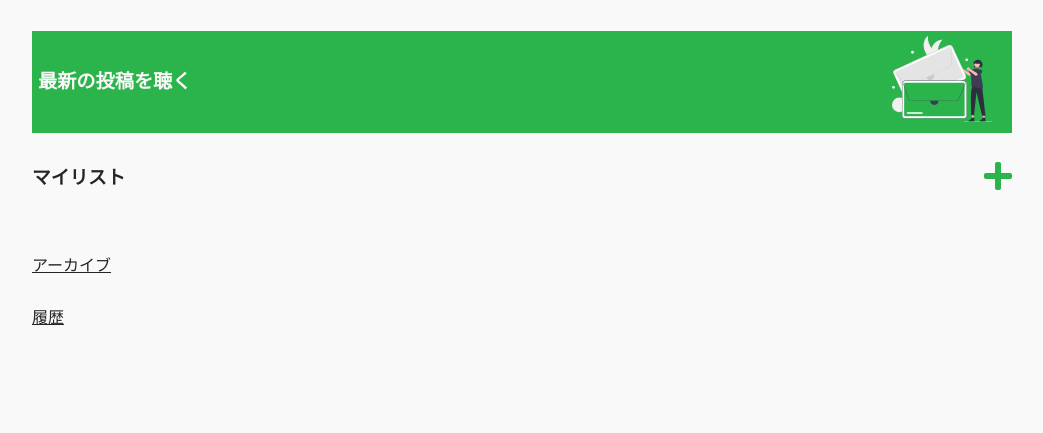
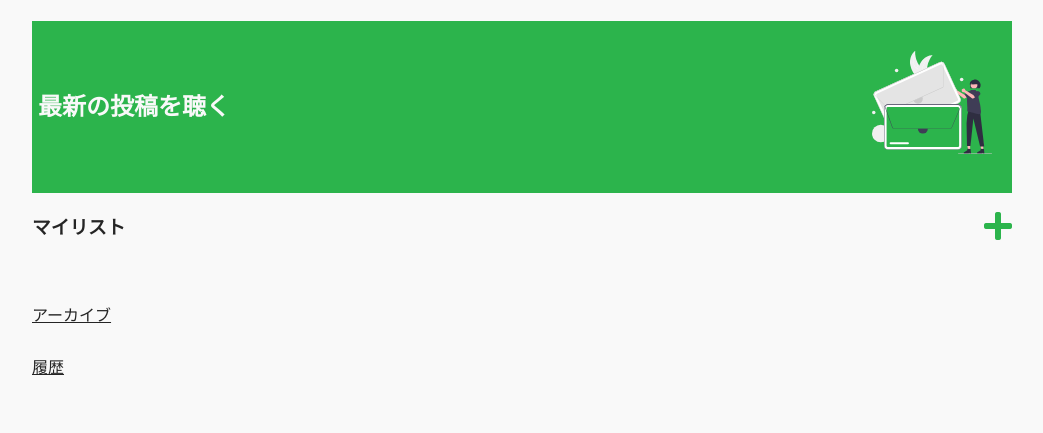
Before and after one commit to 8maguchi8ruki/FeedListener, a Flask app: template templates/index.html in a window 1280 px wide. Shown: the part 119-552 px from the top of the page, without its empty margins (118-1161 px from the left). Run offline with Flask 2, Linux system fonts and the light colour scheme; the template is opened without the code that fills it: most values are stand-ins (such as "Sample title", 1, 10 or a date in 2020); some libraries are stand-ins or nearby versions.

Commit message:
cssを変更しました

```diff
--- a/static/css/style.css
+++ b/static/css/style.css
@@ -97,25 +97,28 @@ h1 p{
 }
 .recent_post img{
     position: absolute;
-    width: 100px;
-    top: 15px;
+    width: 120px;
+    top: 30px;
     right: 20px;
+}
+.recent_post div{
+    background-color: #2cb44c;
+}
+.recent_post div:hover{
+    opacity: 0.5;
+    cursor: pointer;
 }
 .recent_post button{
     width: 100%;
-    line-height: 100px;
+    line-height: 150px;
     border: none;
     background-color: #2cb44c;
     color: #f9f9f9;
     font-weight: bold;
-    font-size: 1.2em;
+    font-size: 1.5em;
     text-align: start;
     margin-top: 10px;
     margin-bottom: 10px;
-}
-.recent_post button:hover{
-    opacity: 0.5;
-    cursor: pointer;
 }
 .recent .target_site{
     width: 100%;
@@ -126,6 +129,8 @@ h1 p{
     font-size: 1.2em;
     text-align: start;
     border-left: 10px double #f9f9f9;
+    position: relative;
+    z-index: 10;
 }
 .mylist .delete_site{
     position: absolute;
--- a/templates/index.html
+++ b/templates/index.html
@@ -4,8 +4,10 @@
 <div class="wrap-content">
     <!-- 最新の投稿 -->
     <form action="{{ url_for('recent') }}" method="POST" class="recent_post">
-        <button type="submit">最新の投稿を聴く</button>
-        <img src="../static/img/recent.svg" alt="">
+        <div>
+            <button type="submit">最新の投稿を聴く</button>
+            <img src="../static/img/recent.svg" alt="">
+        </div>
     </form>
 
     <!-- Vueコンテナ -->
```
Also changed, not shown: 1 other file.
